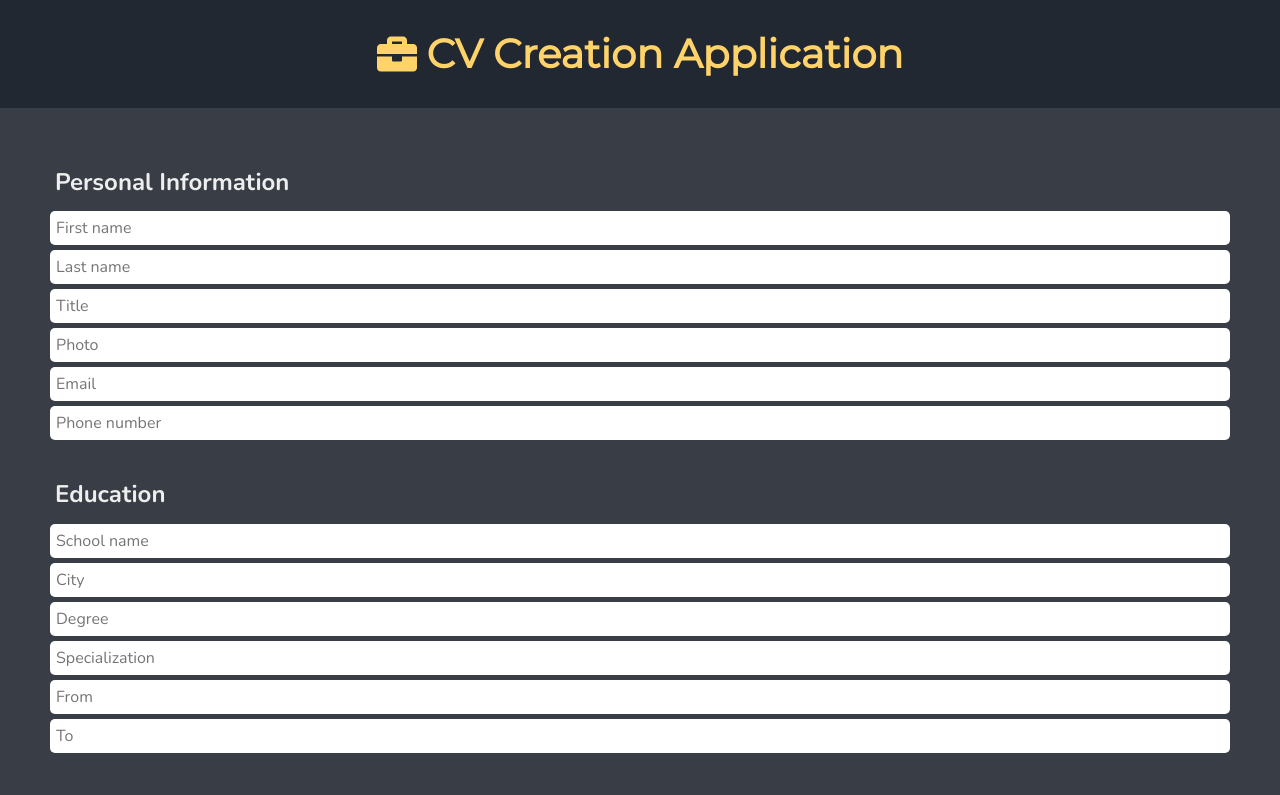
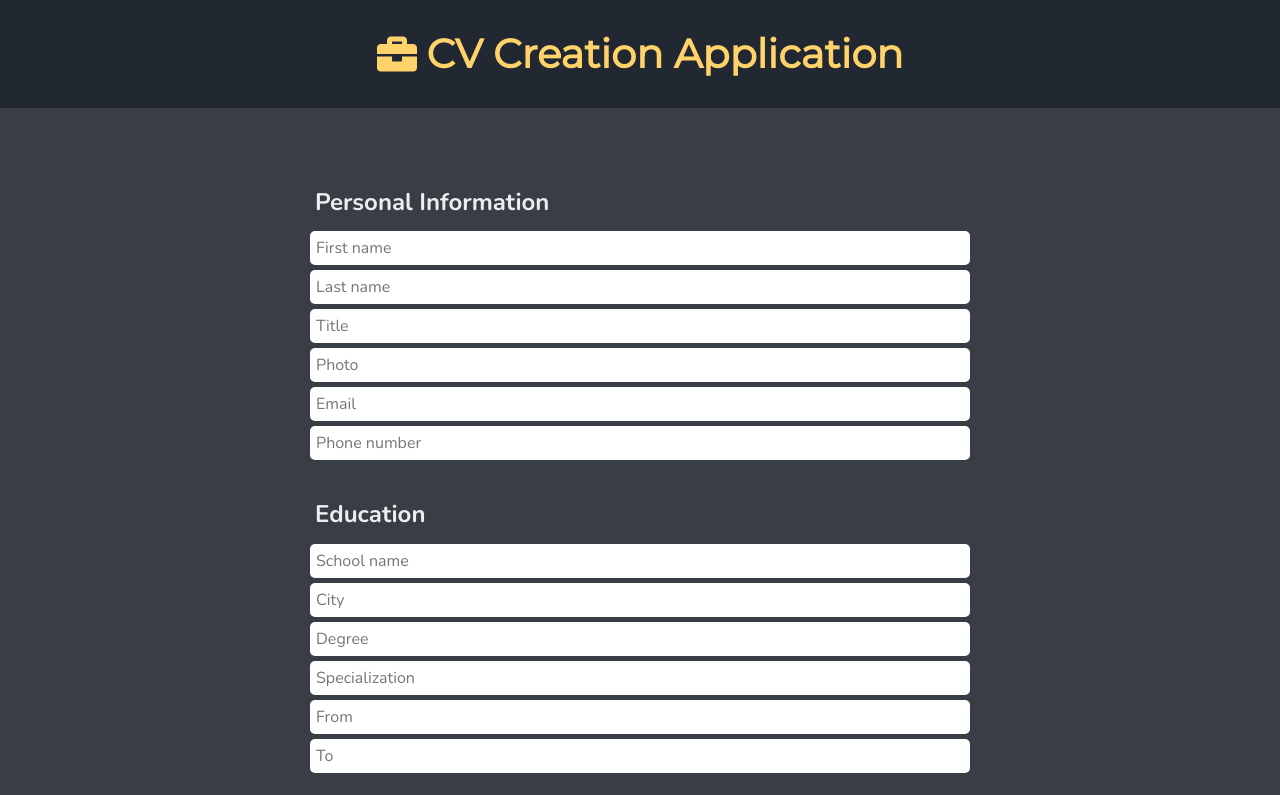
Before and after one commit to GBN6/CV-Application, a React (Create React App) app: page / in a window 1280 px wide. Shown: the top 795 px of the page. Built offline with nearby package versions, Linux system fonts and the light colour scheme.

Commit message:
Finish CvForm styling

```diff
--- a/src/components/CvForm/CvForm.js
+++ b/src/components/CvForm/CvForm.js
@@ -22,6 +22,8 @@ const CvWrapper = styled.div`
   justify-content: center;
   border-radius: 5px;
   padding: 2rem;
+  gap: 3rem;
+  min-width: 700px;
 `;
 
 export default CvForm;
--- a/src/components/Main.js
+++ b/src/components/Main.js
@@ -13,7 +13,11 @@ function Main() {
 }
 
 const MainWrapper = styled.main`
-  padding: 3rem;
+display: flex;
+align-items: center;
+justify-content: center;
+padding: 5rem;
+margin-bottom: 4rem;
 `;
 
 export default Main;
--- a/src/components/Utility/Input.js
+++ b/src/components/Utility/Input.js
@@ -10,7 +10,7 @@ const InputWrap = styled.input`
   border-radius: 5px;
   border: 1px solid transparent;
   &:focus {
-    border: 1px solid black;
+    border: 2px solid #222831;
   }
 `;
 
--- a/src/components/Utility/Section.js
+++ b/src/components/Utility/Section.js
@@ -11,13 +11,13 @@ const Section = (props) => {
 };
 
 const SectionWrap = styled.section`
-  display: grid;
-  grid-gap: 0.5rem;
-  margin-bottom: 3rem;
+  display: flex;
+  flex-direction: column;
+  gap: 0.5rem;
 `;
 
 const Title = styled.h2`
-padding: 0.5rem;
+  padding: 0.5rem;
 `;
 
 export default Section;
```
